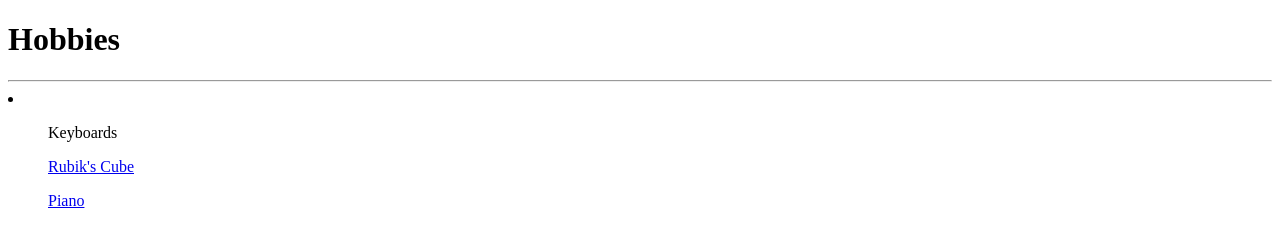
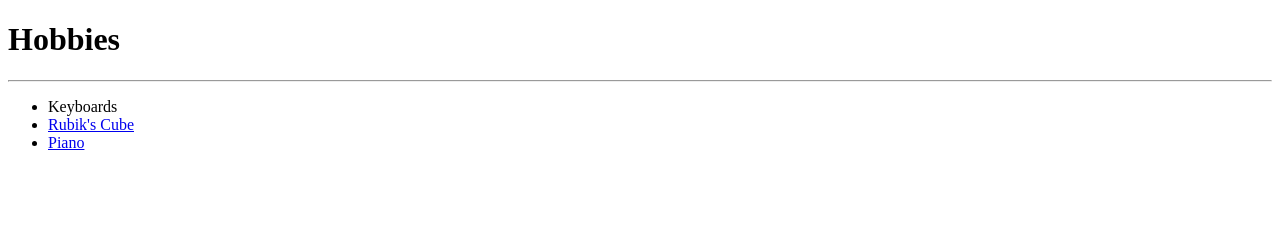
Before and after one commit to m4karoni/Internet-Web-Development, a plain HTML site: page Tutorial/2/Hobbies.html in a window 1280 px wide. Drawn offline with Linux system fonts and the light colour scheme.

Commit message:
10 mins break

```diff
--- a/Tutorial/2/Hobbies.html
+++ b/Tutorial/2/Hobbies.html
@@ -7,10 +7,10 @@
   <body>
     <h1>Hobbies</h1>
     <hr>
-    <li>
-      <ul>Keyboards</ul>
-      <ul><a href="https://www.youtube.com/c/fazrulz1">Rubik's Cube</a></ul>
-      <ul><a href="https://www.youtube.com/watch?v=gZjdAWgjLx8">Piano</a></ul>
-    </li>
+    <ul>
+      <li>Keyboards</li>
+      <li><a href="https://www.youtube.com/c/fazrulz1">Rubik's Cube</a></li>
+      <li><a href="https://www.youtube.com/watch?v=gZjdAWgjLx8">Piano</a></li>
+    </ul>
   </body>
 </html>
```
Also changed, not shown: Tutorial/2/contact-me.html (+5 -5 lines), Tutorial/2/index.html (+3 -4 lines), Tutorial/2/favicon.ico (renamed from Tutorial/2/Dakirby309-Simply-Styled-YouTube.ico).
